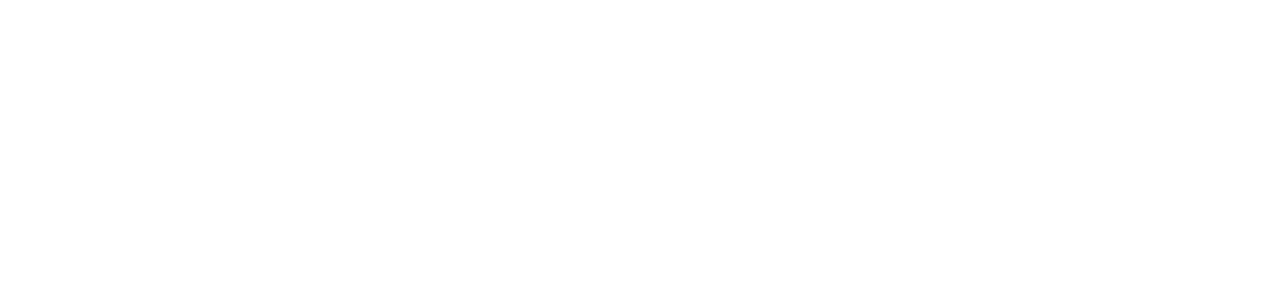
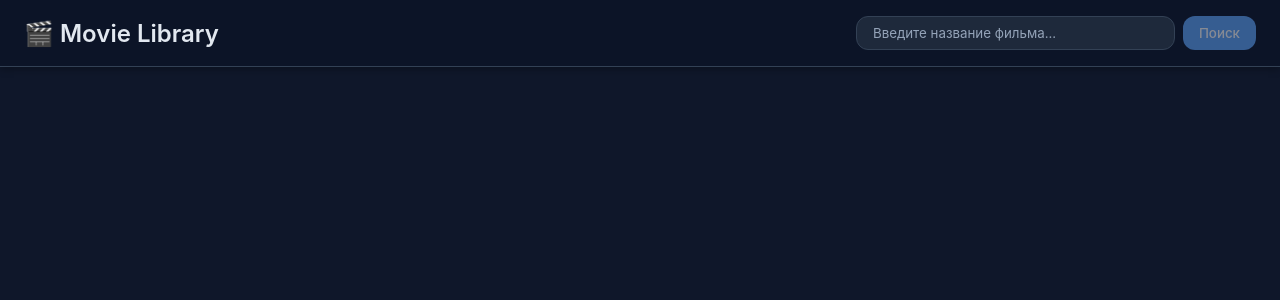
Before and after one commit to LGalushka/movie-library, a React (Vite) app: page / in a window 1280 px wide. Shown: the top 300 px of the page. Built offline with nearby package versions, Linux system fonts and the light colour scheme.

Commit message:
style: подключены глобальные стили index.css
- добавлены переменные цветов
- настроен body (фон, отступы, типографика)
- стили применяются ко всему приложению

```diff
--- a/src/App.tsx
+++ b/src/App.tsx
@@ -1,5 +1,11 @@
+import { Header } from './container/layout/Header/Header';
+
 function App() {
-  return <></>;
+  return (
+    <>
+      <Header />
+    </>
+  );
 }
 
 export default App;
--- a/src/container/layout/Header/Header.tsx
+++ b/src/container/layout/Header/Header.tsx
@@ -4,14 +4,14 @@
 import { Button } from '../../ui/Button';
 
 interface HeaderProps {
-  onSearch: (qury: string) => void;
+  onSearch?: (qury: string) => void;
 }
 
 export const Header = ({ onSearch }: HeaderProps) => {
   const [searchQuery, setSearchQuery] = useState<string>('');
 
   const handleSearch = () => {
-    if (searchQuery.trim()) {
+    if (searchQuery.trim() && onSearch) {
       onSearch(searchQuery);
       setSearchQuery('');
     }
--- a/src/index.css
+++ b/src/index.css
@@ -33,3 +33,15 @@
   --padding-md: 10px 18px;
   --padding-lg: 12px 20px;
 }
+
+body {
+  margin: 0;
+  padding: 0;
+  background: var(--bg-main);
+  color: var(--text-primary);
+  font-family: var(--font-family);
+  min-height: 100vh;
+}
+* {
+  box-sizing: border-box;
+}
--- a/src/main.tsx
+++ b/src/main.tsx
@@ -1,5 +1,7 @@
 import { StrictMode } from 'react';
 import { createRoot } from 'react-dom/client';
+import './index.css';
+
 import App from './App.tsx';
 
 createRoot(document.getElementById('root')!).render(
```
